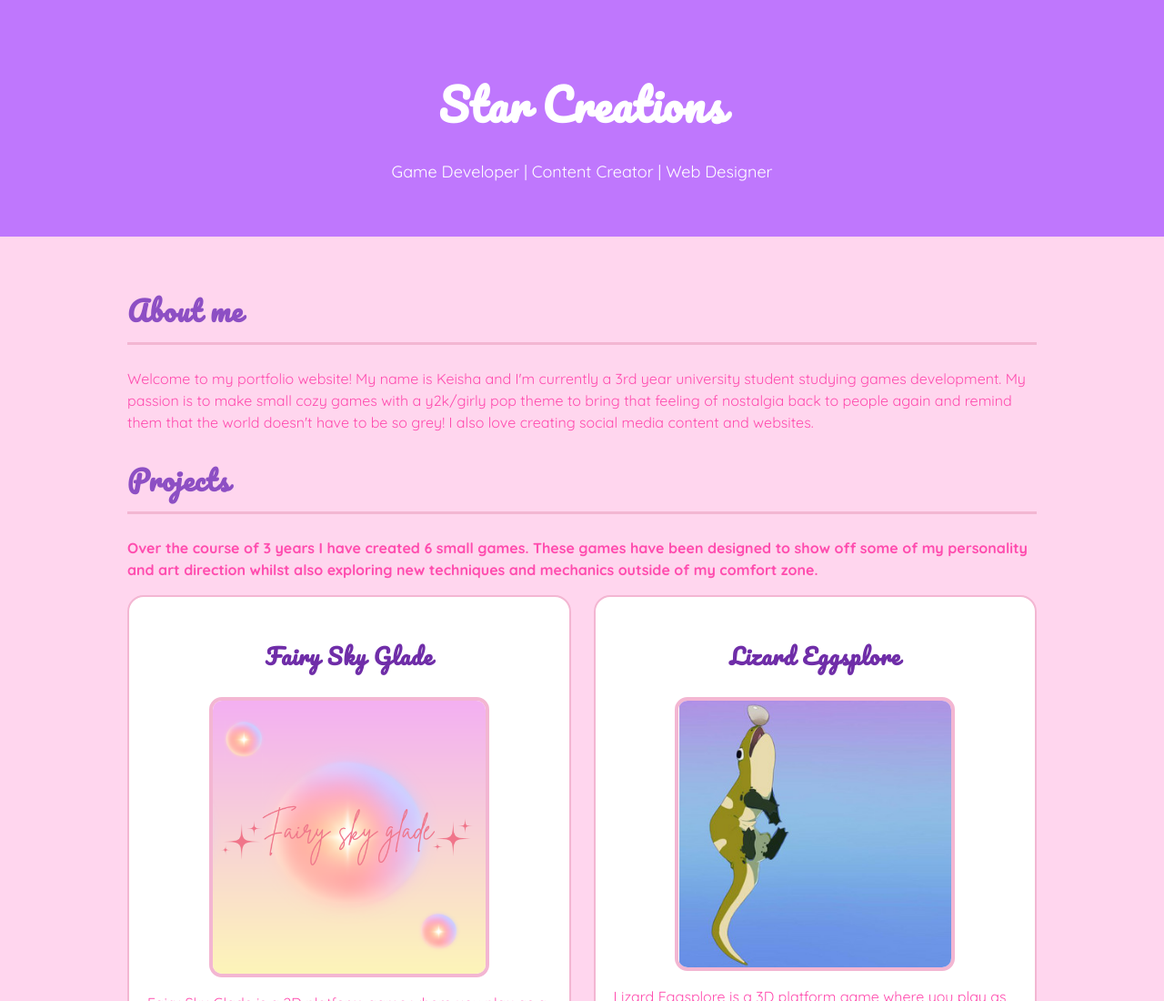
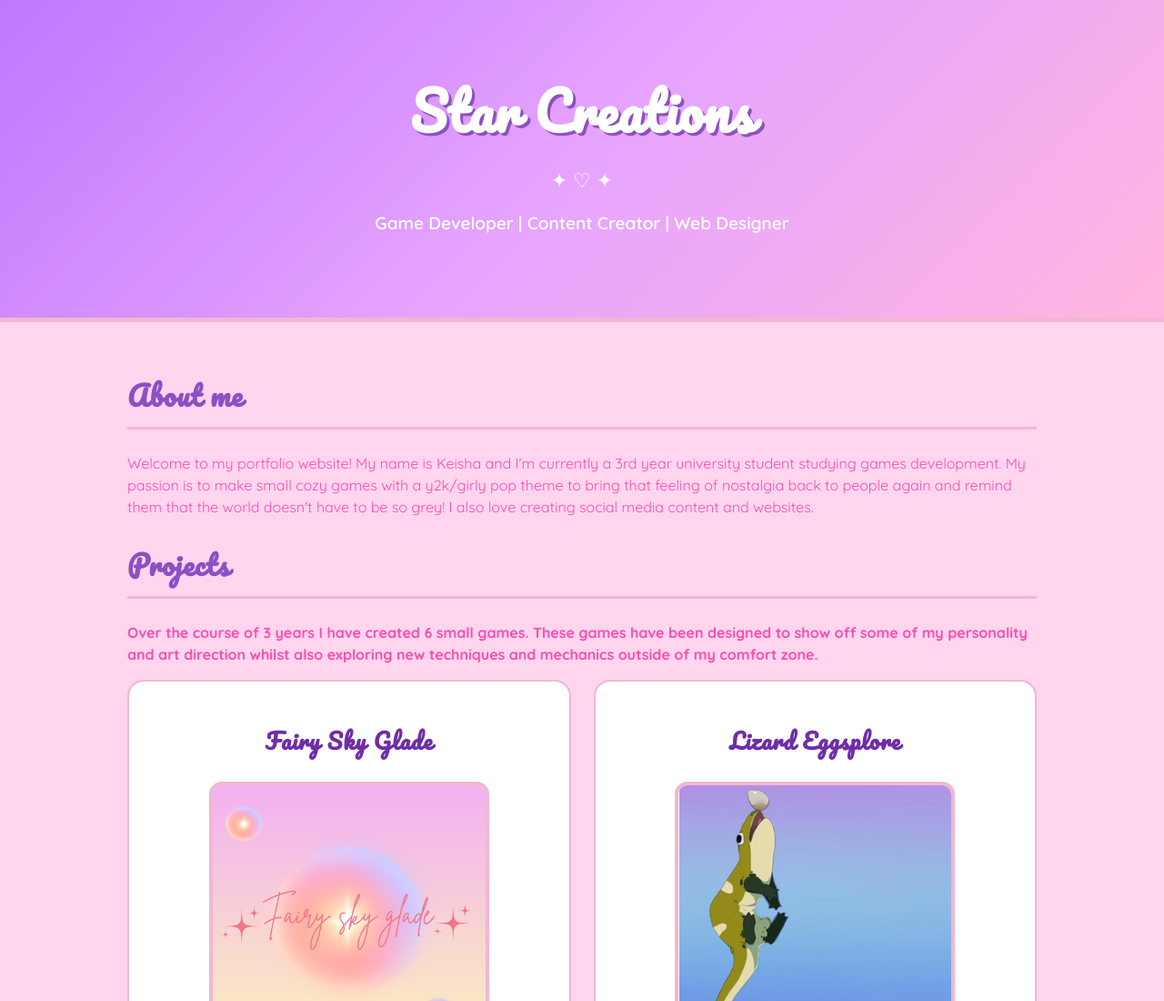
Before and after one commit to kdogz9/PortfolioWebsite, a plain HTML site: page index.html in a window 1280 px wide. Shown: the top 1100 px of the page at 91% size. Drawn offline with Linux system fonts and the light colour scheme.

Commit message:
changed the main hero

```diff
--- a/index.html
+++ b/index.html
@@ -17,7 +17,8 @@
 
     <header>
         <h1>Star Creations</h1>
-        <p>Game Developer | Content Creator | Web Designer</p>
+<div class="sparkle-line">✦ ♡ ✦</div>
+<p>Game Developer | Content Creator | Web Designer</p>
     </header>
 
     <main>
--- a/style.css
+++ b/style.css
@@ -6,9 +6,10 @@ body {
 }
 
 header {
-    background-color: #bf77fd;
+    background: linear-gradient(135deg, #bf77fd, #e6a4ff, #ffb6df);
     text-align: center;
-    padding: 40px 20px;
+    padding: 70px 20px;
+    border-bottom: 5px solid #f3b6d2;
 }
 
 h1,
@@ -20,13 +21,15 @@ h3 {
 
 header h1 {
     color: white;
-    font-size: 48px;
-    margin-bottom: 10px;
+    font-size: 58px;
+    margin: 0 0 12px 0;
+    text-shadow: 3px 3px 0 #8d4fc4;
 }
 
 header p {
     color: white;
-    font-size: 18px;
+    font-size: 19px;
+    font-weight: 600;
 }
 
 p {
@@ -136,3 +139,9 @@ h2 {
         align-items: center;
     }
 }
+
+.sparkle-line {
+    color: white;
+    font-size: 22px;
+    margin-bottom: 8px;
+}
```
